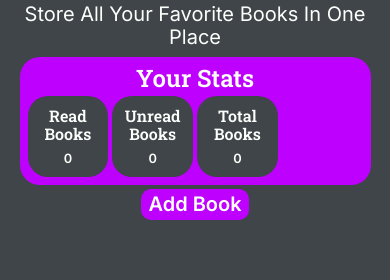
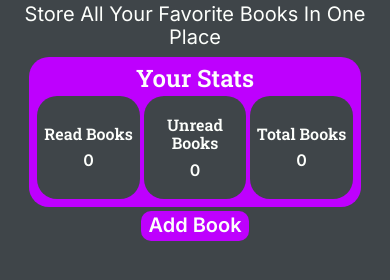
Before and after one commit to Ahnaf-codes/library, a website: page index.html in a window 390 px wide. Shown: the part 64-344 px from the top of the page. Drawn offline with nearby package versions, Linux system fonts and the light colour scheme.

Commit message:
decreased the width of stats

```diff
--- a/css/style.scss
+++ b/css/style.scss
@@ -97,7 +97,7 @@ h6 {
 	text-align: center;
 	padding: 1rem;
 	margin: 0 auto;
-	width: 80vw;
+	width: 65vw;
 	.title {
 		font-size: 3rem;
 		margin-bottom: 1.5rem;
@@ -105,7 +105,7 @@ h6 {
 }
 
 #stat-card-container {
-	grid-template-columns: repeat(4, 1fr);
+	grid-template-columns: repeat(3, 1fr);
 	gap: 2rem;
 
 	.card {
@@ -113,10 +113,9 @@ h6 {
 		aspect-ratio: 1/1;
 		background-color: var(--bg);
 		border-radius: 20px;
-		font-size: 2em;
+		font-size: 2rem;
 		font-weight: 600;
 		.title {
-			// font-size: 2rem;
 			margin-bottom: 1rem;
 		}
 	}
@@ -220,7 +219,7 @@ input {
 
 	#stats {
 		font-size: 80%;
-		width: 90vw;
+		width: 85vw;
 		.title {
 			margin-bottom: 0.5rem;
 		}
```
Also changed, not shown: css/style.css, 1 other file.
